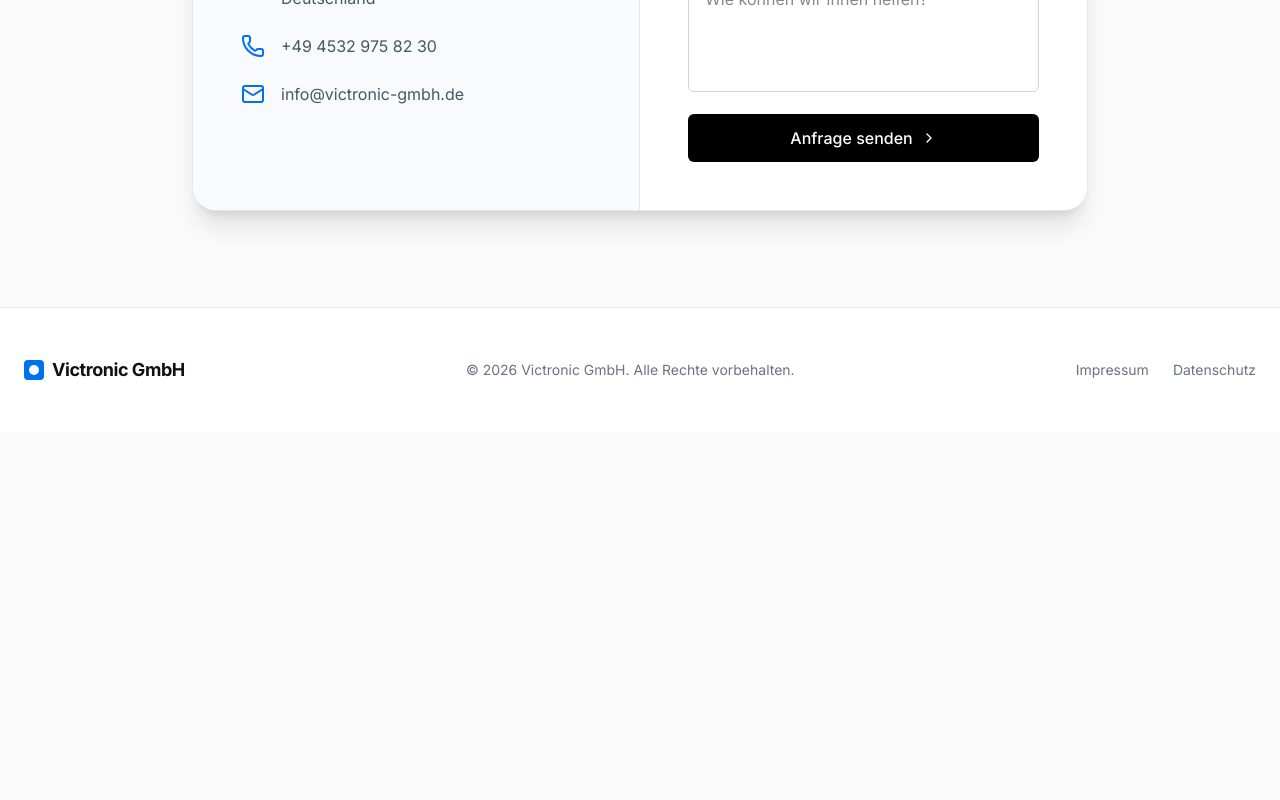
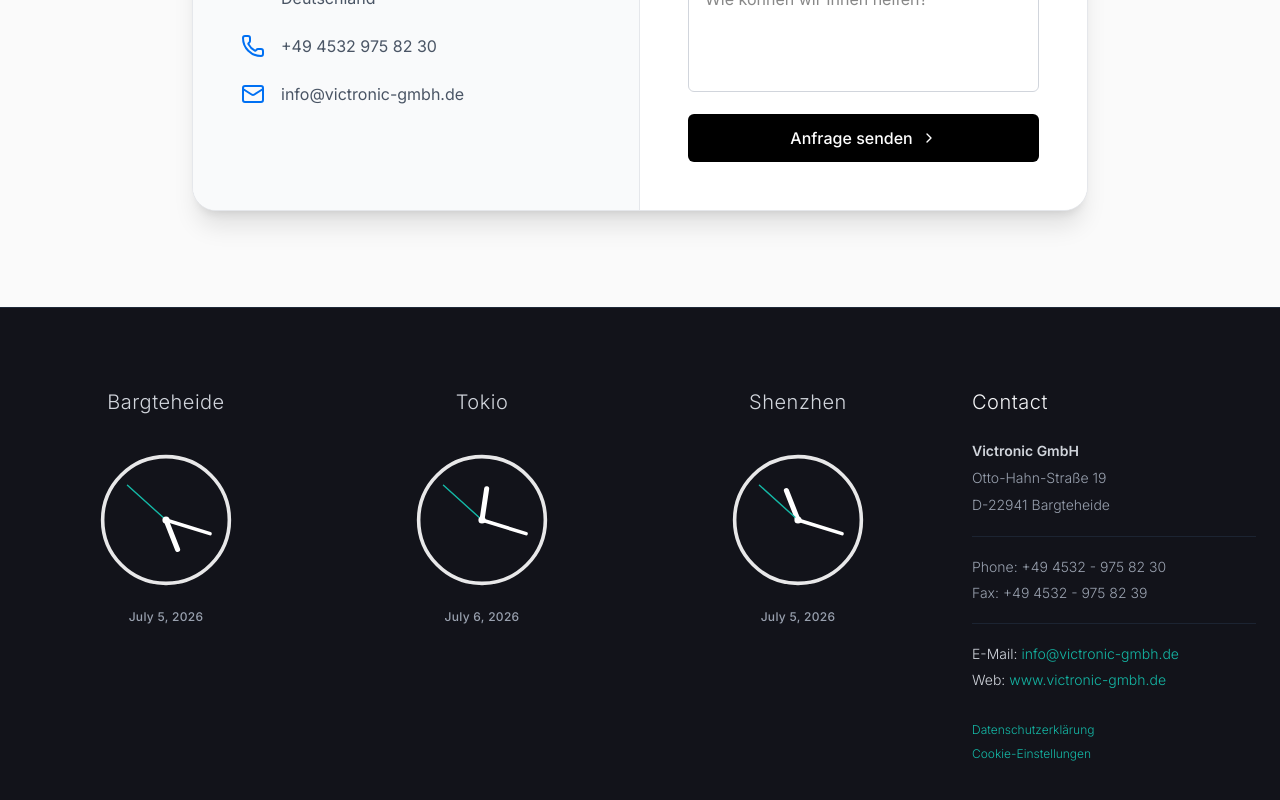
Before and after one commit to thierlingjustus/Victronic, a React (Vite) app: page / in a window 1280 px wide. Shown: the part 4243-5043 px from the top of the page. Before the commit the page ends 4675 px from the top, so only its background shows below. Built offline with nearby package versions, Linux system fonts and the light colour scheme.

Commit message:
Create reusable Footer component with dynamic timezone clocks and contact information, and integrate into landing page and all subsites

```diff
--- /dev/null
+++ b/src/components/Footer.tsx
@@ -0,0 +1,180 @@
+import React, { useEffect, useState } from 'react';
+import { Link } from 'react-router-dom';
+
+function AnalogClock({ timezone }: { timezone: string }) {
+  const [timeParts, setTimeParts] = useState({ hours: 0, minutes: 0, seconds: 0, dateStr: '' });
+
+  useEffect(() => {
+    const updateClock = () => {
+      const date = new Date();
+
+      const formatter = new Intl.DateTimeFormat('en-US', {
+        timeZone: timezone,
+        hour: 'numeric',
+        minute: 'numeric',
+        second: 'numeric',
+        hour12: false,
+      });
+
+      const dateFormatter = new Intl.DateTimeFormat('en-US', {
+        timeZone: timezone,
+        month: 'long',
+        day: 'numeric',
+        year: 'numeric',
+      });
+
+      try {
+        const parts = formatter.formatToParts(date);
+        const dateStr = dateFormatter.format(date);
+
+        const hours = parseInt(parts.find(p => p.type === 'hour')?.value || '0', 10);
+        const minutes = parseInt(parts.find(p => p.type === 'minute')?.value || '0', 10);
+        const seconds = parseInt(parts.find(p => p.type === 'second')?.value || '0', 10);
+
+        setTimeParts({ hours, minutes, seconds, dateStr });
+      } catch (e) {
+        console.error(e);
+      }
+    };
+
+    updateClock();
+    const interval = setInterval(updateClock, 1000);
+    return () => clearInterval(interval);
+  }, [timezone]);
+
+  const { hours, minutes, seconds, dateStr } = timeParts;
+
+  const secondAngle = seconds * 6;
+  const minuteAngle = minutes * 6 + seconds * 0.1;
+  const hourAngle = (hours % 12) * 30 + minutes * 0.5;
+
+  return (
+    <div className="flex flex-col items-center">
+      <div className="w-32 h-32 md:w-36 md:h-36 relative mb-4">
+        <svg viewBox="0 0 100 100" className="w-full h-full">
+          <circle cx="50" cy="50" r="44" stroke="white" strokeWidth="2.5" fill="none" className="opacity-90" />
+
+          {/* Hour hand */}
+          <line
+            x1="50"
+            y1="50"
+            x2="50"
+            y2="28"
+            stroke="white"
+            strokeWidth="3.5"
+            strokeLinecap="round"
+            transform={`rotate(${hourAngle} 50 50)`}
+          />
+
+          {/* Minute hand */}
+          <line
+            x1="50"
+            y1="50"
+            x2="50"
+            y2="18"
+            stroke="white"
+            strokeWidth="2.5"
+            strokeLinecap="round"
+            transform={`rotate(${minuteAngle} 50 50)`}
+          />
+
+          {/* Second hand */}
+          <line
+            x1="50"
+            y1="50"
+            x2="50"
+            y2="14"
+            stroke="#14b8a6"
+            strokeWidth="1"
+            strokeLinecap="round"
+            transform={`rotate(${secondAngle} 50 50)`}
+          />
+
+          <circle cx="50" cy="50" r="2.5" fill="white" />
+        </svg>
+      </div>
+      <div className="text-[12px] text-gray-400 font-medium tracking-wide">
+        {dateStr}
+      </div>
+    </div>
+  );
+}
+
+export default function Footer() {
+  return (
+    <footer className="bg-[#12131a] text-white py-20 px-6 border-t border-gray-800">
+      <div className="max-w-7xl mx-auto">
+        <div className="grid grid-cols-1 sm:grid-cols-2 md:grid-cols-4 gap-12 md:gap-8 items-start">
+
+          {/* Bargteheide */}
+          <div className="flex flex-col items-center">
+            <h3 className="text-xl font-light text-gray-300 mb-8 tracking-wide">Bargteheide</h3>
+            <AnalogClock timezone="Europe/Berlin" />
+          </div>
+
+          {/* Tokio */}
+          <div className="flex flex-col items-center">
+            <h3 className="text-xl font-light text-gray-300 mb-8 tracking-wide">Tokio</h3>
+            <AnalogClock timezone="Asia/Tokyo" />
+          </div>
+
+          {/* Shenzhen */}
+          <div className="flex flex-col items-center">
+            <h3 className="text-xl font-light text-gray-300 mb-8 tracking-wide">Shenzhen</h3>
+            <AnalogClock timezone="Asia/Shanghai" />
+          </div>
+
+          {/* Contact */}
+          <div className="flex flex-col text-left font-sans text-sm text-gray-300">
+            <h3 className="text-xl font-light text-gray-100 mb-6 tracking-wide">Contact</h3>
+
+            <div className="space-y-1 leading-relaxed text-gray-400 font-light">
+              <p className="font-semibold text-gray-300">Victronic GmbH</p>
+              <p>Otto-Hahn-Straße 19</p>
+              <p>D-22941 Bargteheide</p>
+            </div>
+
+            <div className="border-t border-gray-800/80 my-5" />
+
+            <div className="space-y-1.5 text-gray-400 font-light">
+              <p>Phone: +49 4532 - 975 82 30</p>
+              <p>Fax: +49 4532 - 975 82 39</p>
+            </div>
+
+            <div className="border-t border-gray-800/80 my-5" />
+
+            <div className="space-y-1.5 font-light">
+              <p>
+                E-Mail: <a href="mailto:info@victronic-gmbh.de" className="text-[#14b8a6] hover:underline transition-all">info@victronic-gmbh.de</a>
+              </p>
+              <p>
+                Web: <a href="https://www.victronic-gmbh.de" target="_blank" rel="noopener noreferrer" className="text-[#14b8a6] hover:underline transition-all">www.victronic-gmbh.de</a>
+              </p>
+            </div>
+
+            <div className="mt-8 space-y-2 text-xs font-light">
+              <Link to="/datenschutz" className="text-[#14b8a6] hover:underline block transition-all">
+                Datenschutzerklärung
+              </Link>
+              <button
+                onClick={() => {
+                  const trigger = (window as any).UC_UI;
+                  if (trigger && typeof trigger.showSecondLayer === 'function') {
+                    trigger.showSecondLayer();
+                  } else {
+                    alert("Cookie-Einstellungen können über Ihren Browser verwaltet werden.");
+                  }
+                }}
+                className="text-[#14b8a6] hover:underline block text-left transition-all"
+              >
+                Cookie-Einstellungen
+              </button>
+            </div>
+
+          </div>
+
+        </div>
+      </div>
+    </footer>
+  );
+}
--- a/src/pages/Home.tsx
+++ b/src/pages/Home.tsx
@@ -10,6 +10,7 @@ import {
 import { products } from '../data/products';
 import logo from '../logo.png';
 import buildingBg from '../building.jpg';
+import Footer from '../components/Footer';
 
 const FadeIn = ({ children, delay = 0 }: { children: React.ReactNode, delay?: number }) => (
   <motion.div
@@ -317,23 +318,7 @@ export default function Home() {
       </section>
 
       {/* Footer */}
-      <footer className="bg-white border-t border-gray-200 py-12 px-6">
-        <div className="max-w-7xl mx-auto flex flex-col md:flex-row items-center justify-between gap-4">
-          <div className="flex items-center gap-2 font-bold text-lg tracking-tight">
-            <div className="w-5 h-5 bg-[#0070f3] rounded-sm flex items-center justify-center">
-              <div className="w-2.5 h-2.5 bg-white rounded-full" />
-            </div>
-            Victronic GmbH
-          </div>
-          <div className="text-sm text-gray-500">
-            &copy; {new Date().getFullYear()} Victronic GmbH. Alle Rechte vorbehalten.
-          </div>
-          <div className="flex gap-6 text-sm text-gray-500">
-            <a href="#" className="hover:text-black transition-colors">Impressum</a>
-            <a href="#" className="hover:text-black transition-colors">Datenschutz</a>
-          </div>
-        </div>
-      </footer>
+      <Footer />
     </div>
   );
 }
--- a/src/pages/Product.tsx
+++ b/src/pages/Product.tsx
@@ -5,6 +5,7 @@ import { ArrowLeft, CheckCircle2, ChevronRight, Zap } from 'lucide-react';
 import { products } from '../data/products';
 import ProductViewer3D from '../components/ProductViewer3D';
 import logo from '../logo.png';
+import Footer from '../components/Footer';
 
 const FadeIn = ({ children, delay = 0 }: { children: React.ReactNode, delay?: number }) => (
   <motion.div
@@ -139,6 +140,7 @@ export default function Product() {
           </div>
         </div>
       </main>
+      <Footer />
     </div>
   );
 }
--- a/src/pages/SystemDetail.tsx
+++ b/src/pages/SystemDetail.tsx
@@ -4,6 +4,7 @@ import { motion, useScroll, useTransform } from 'motion/react';
 import { ArrowLeft, ChevronDown, ShieldCheck, CheckCircle2 } from 'lucide-react';
 import { systems } from '../data/systems';
 import logo from '../logo.png';
+import Footer from '../components/Footer';
 
 const PROJECT_STEPS = [
   "Anfrage & Beratung",
@@ -346,6 +347,7 @@ export default function SystemDetail() {
 
         </div>
       </div>
+      <Footer />
     </div>
   );
 }
--- a/src/pages/SystemsHub.tsx
+++ b/src/pages/SystemsHub.tsx
@@ -4,6 +4,7 @@ import { motion } from 'motion/react';
 import { ArrowLeft, ChevronRight } from 'lucide-react';
 import { systems } from '../data/systems';
 import logo from '../logo.png';
+import Footer from '../components/Footer';
 
 const FadeIn = ({ children, delay = 0 }: { children: React.ReactNode, delay?: number }) => (
   <motion.div
@@ -93,6 +94,7 @@ export default function SystemsHub() {
           </div>
         </div>
       </main>
+      <Footer />
     </div>
   );
 }
```
